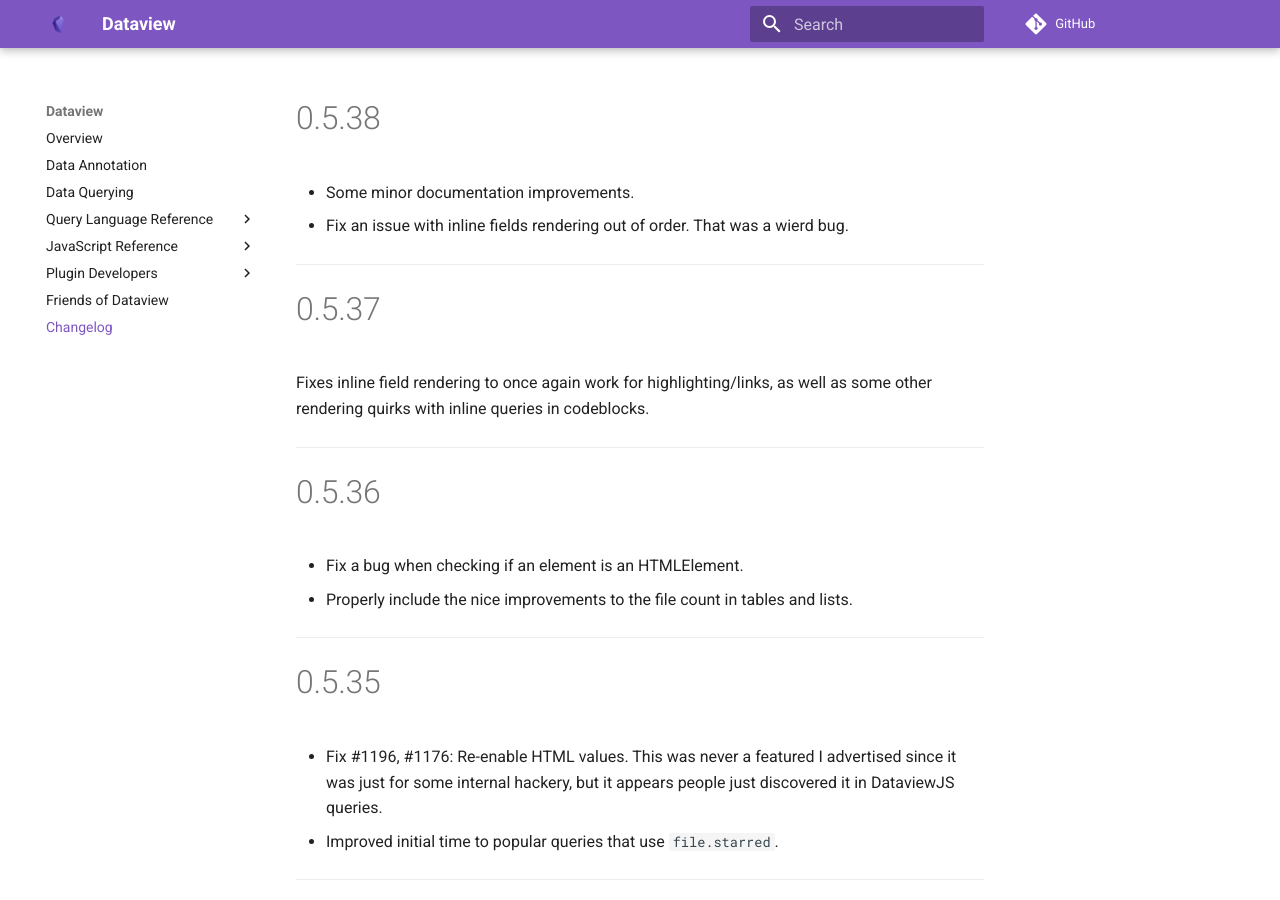
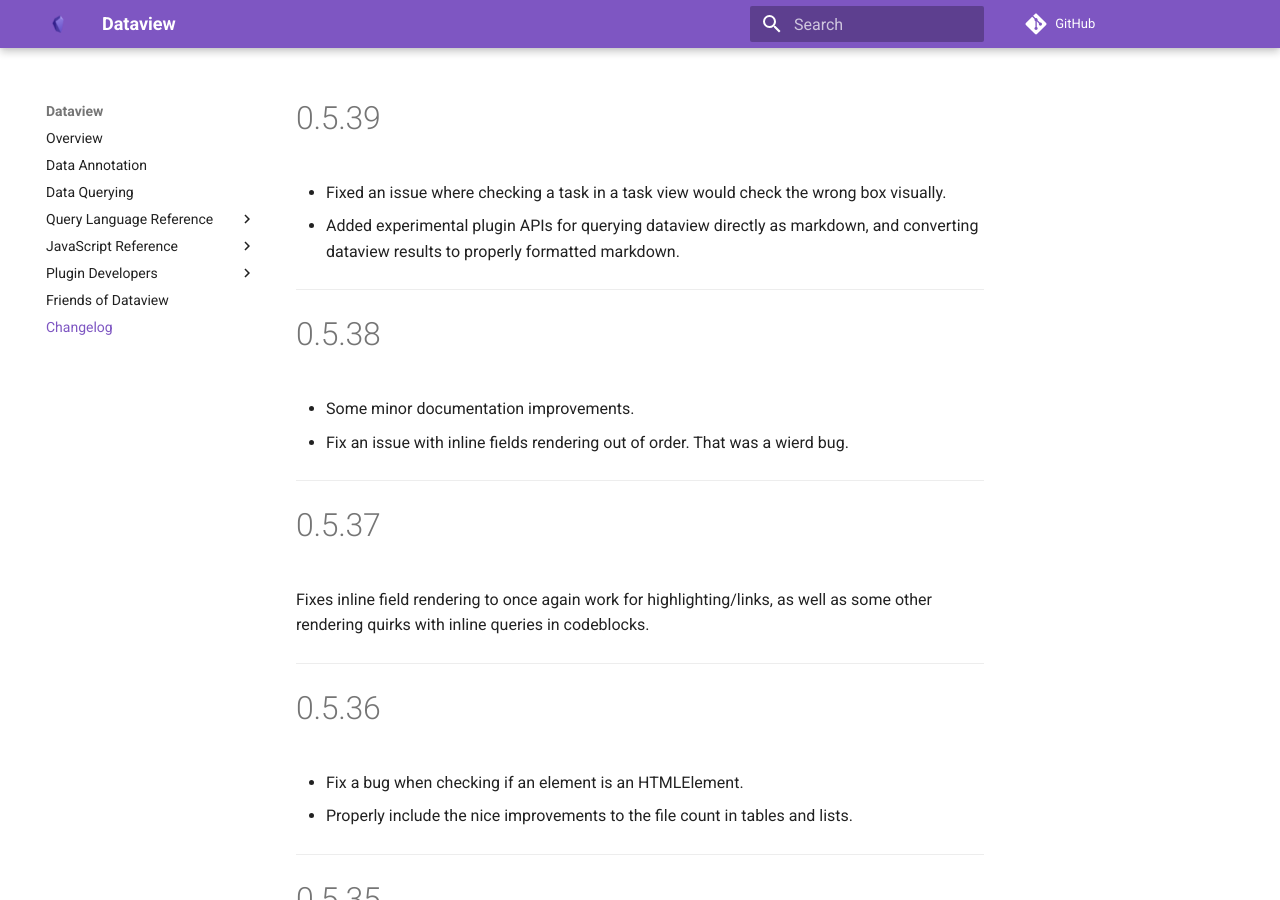
Before and after one commit to blacksmithgu/obsidian-dataview, an MkDocs documentation site: the page built from docs/docs/changelog.md, in a window 1280 px wide and 900 px high. Built offline with MkDocs 1.6.1 and Material for MkDocs 9.7.7, drawn with Linux system fonts in a browser that asks for light colours; comment, search, counter and statistics services are not loaded.

Commit message:
Auto-release 0.5.39

```diff
--- a/docs/docs/changelog.md
+++ b/docs/docs/changelog.md
@@ -1,3 +1,11 @@
+# 0.5.39
+
+- Fixed an issue where checking a task in a task view would check the wrong box visually.
+- Added experimental plugin APIs for querying dataview directly as markdown, and converting dataview results to properly
+  formatted markdown.
+
+---
+
 # 0.5.38
 
 - Some minor documentation improvements.
--- a/manifest-beta.json
+++ b/manifest-beta.json
@@ -1,7 +1,7 @@
 {
   "id": "dataview",
   "name": "Dataview",
-  "version": "0.5.38",
+  "version": "0.5.39",
   "minAppVersion": "0.13.11",
   "description": "Complex data views for the data-obsessed.",
   "author": "Michael Brenan <blacksmithgu@gmail.com>",
--- a/package.json
+++ b/package.json
@@ -1,6 +1,6 @@
 {
   "name": "obsidian-dataview",
-  "version": "0.5.38",
+  "version": "0.5.39",
   "description": "Advanced data views for Obsidian.md.",
   "main": "lib/index.js",
   "types": "lib/index.d.ts",
--- a/versions.json
+++ b/versions.json
@@ -114,5 +114,6 @@
   "0.5.35": "0.12.0",
   "0.5.36": "0.12.0",
   "0.5.37": "0.12.0",
-  "0.5.38": "0.12.0"
+  "0.5.38": "0.12.0",
+  "0.5.39": "0.12.0"
 }
```
Also changed, not shown: CHANGELOG.md, manifest.json.
